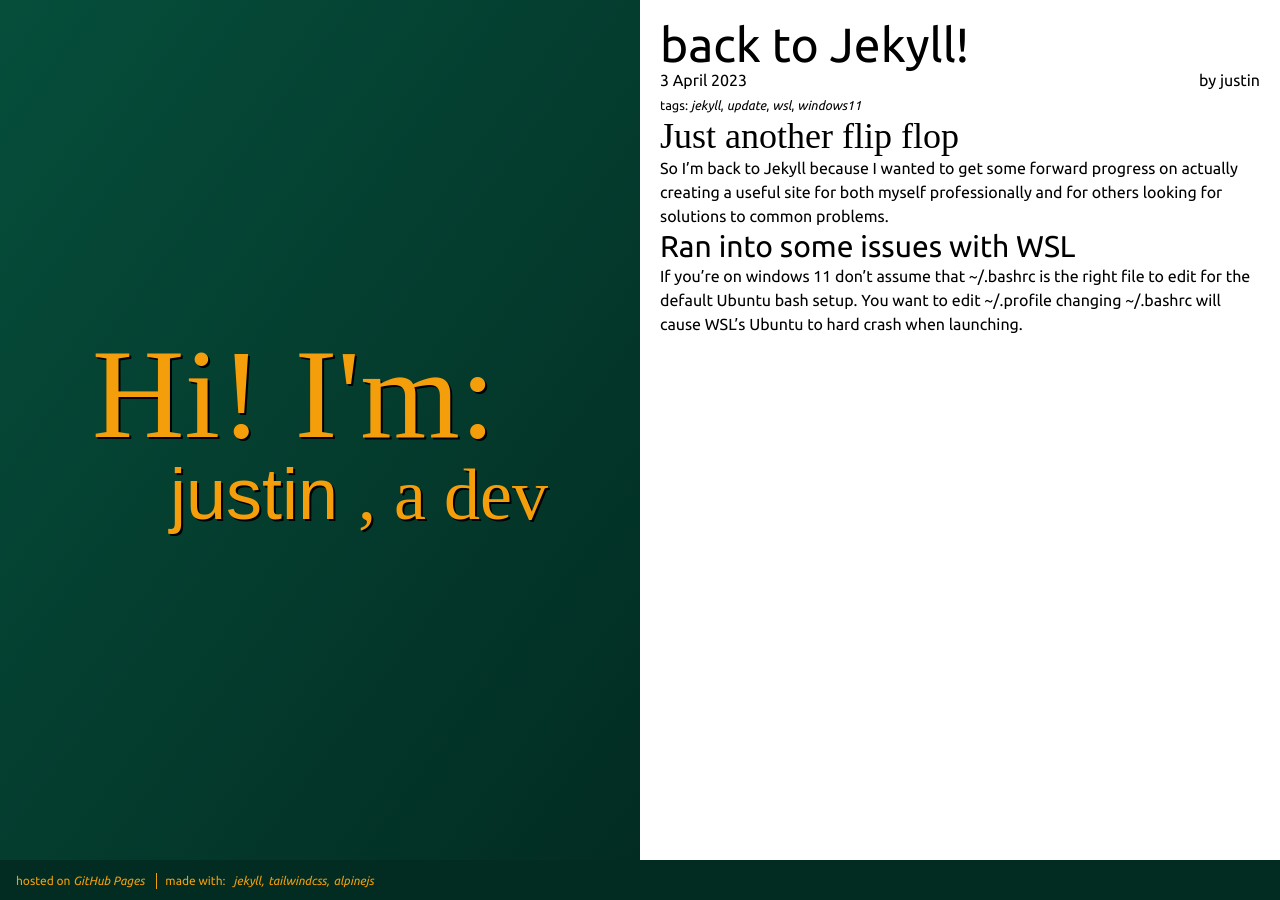
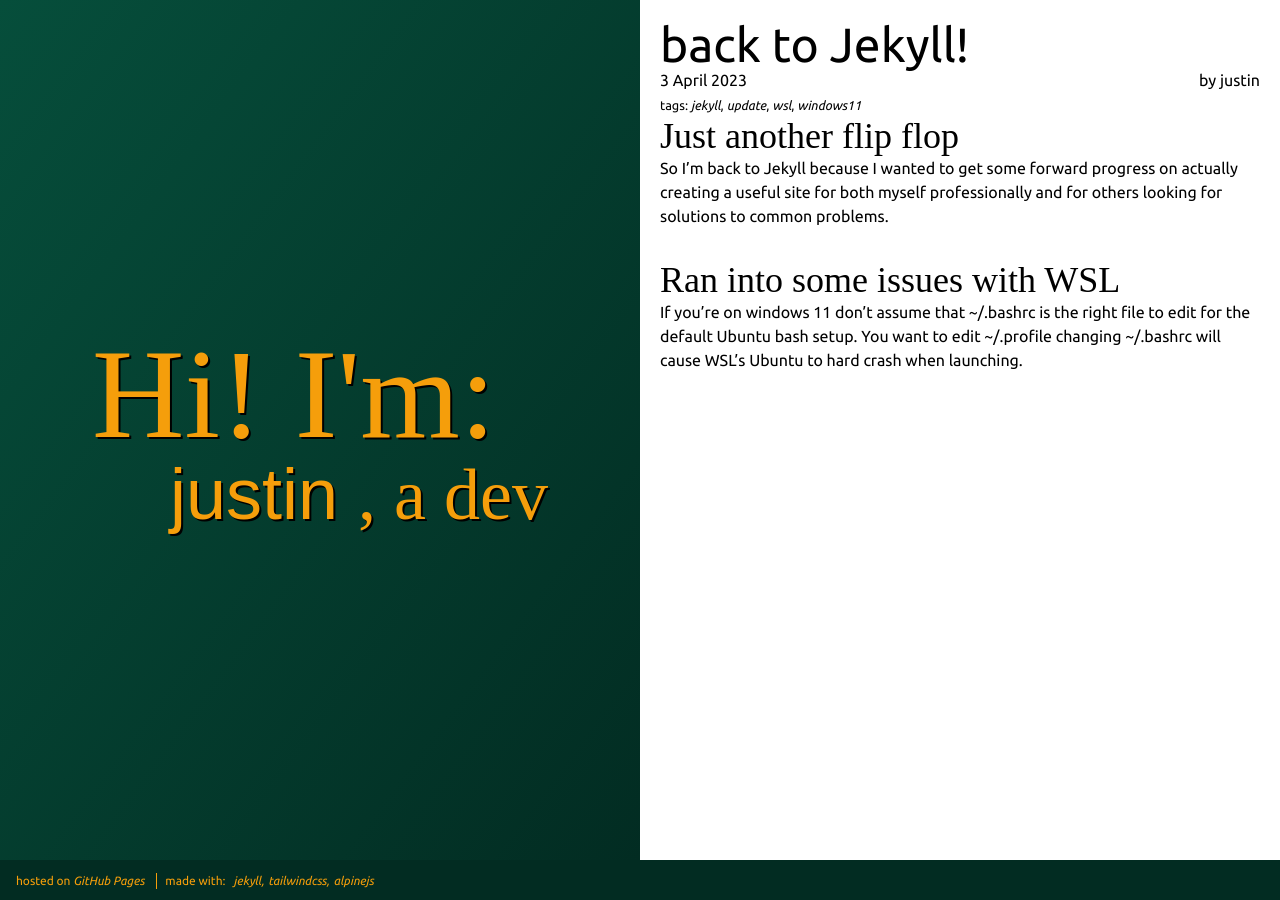
Before and after one commit to thatONEjustin/thatONEjustin.github.io, a Jekyll site: the page built from _posts/2023-04-03-back-to-jekyll.markdown, in a window 1280 px wide. Built offline with Jekyll 4.4.1, drawn with Linux system fonts in a browser that asks for light colours; some web fonts are replaced.

Commit message:
better ingredients
- not racist pizza

```diff
--- a/_layouts/post.html
+++ b/_layouts/post.html
@@ -5,7 +5,7 @@ layout: default
   <h1 class="font-sans">{{ page.title }}</h1>
   <div class="flex flex-row justify-between">
     <p>{{ page.date | date: "%-d %B %Y" }}</p>
-    <h5 class="view">by {{ page.author | default: site.author }}</h5>
+    <p class="author">by {{ page.author | default: site.author }}</p>
   </div>
   {% if page.tags %}
   <small>tags: <em>{{ page.tags | join: "</em>, <em>" }}</em></small>
--- a/_posts/2023-04-03-back-to-jekyll.markdown
+++ b/_posts/2023-04-03-back-to-jekyll.markdown
@@ -9,5 +9,5 @@ summary: We go around and around but sometimes you gotta get off the ride and pa
 ## Just another flip flop
 So I'm back to Jekyll because I wanted to get some forward progress on actually creating a useful site for both myself professionally and for others looking for solutions to common problems.
 
-### Ran into some issues with WSL
+## Ran into some issues with WSL
 If you're on windows 11 don't assume that ~/.bashrc is the right file to edit for the default Ubuntu bash setup. You want to edit ~/.profile changing ~/.bashrc will cause WSL's Ubuntu to hard crash when launching.
--- a/assets/css/style.css
+++ b/assets/css/style.css
@@ -733,9 +733,17 @@ header .tagline {
 }
 
 .PostDetails p + h2 {
-  margin-top: 1rem;
+  margin-top: 2rem;
 }
-
+.PostDetails p + h3 {
+  margin-top: 2rem;
+}
+.PostDetails p + h4 {
+  margin-top: 2rem;
+}
+.PostDetails p + h5 {
+  margin-top: 2rem;
+}
 @media (min-width: 1280px) {
 
   .xl\:w-9\/12 {
```
Also changed, not shown: src/_tailwind/_pages/_postDetails.scss (+7 -2 lines), 2 other files.
